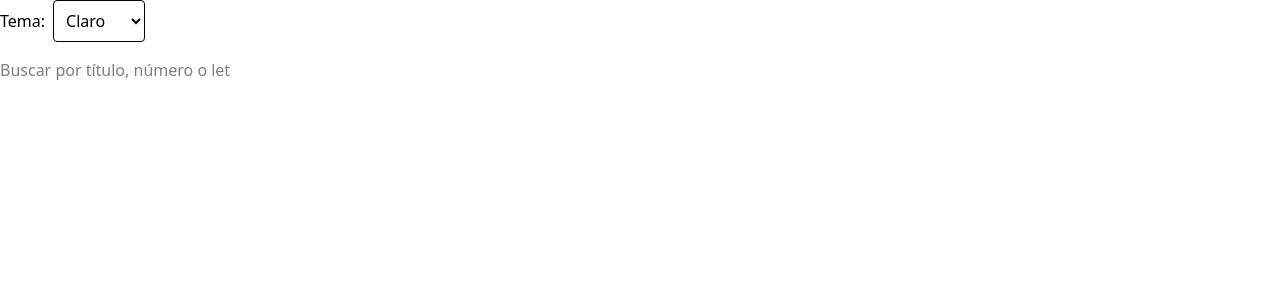
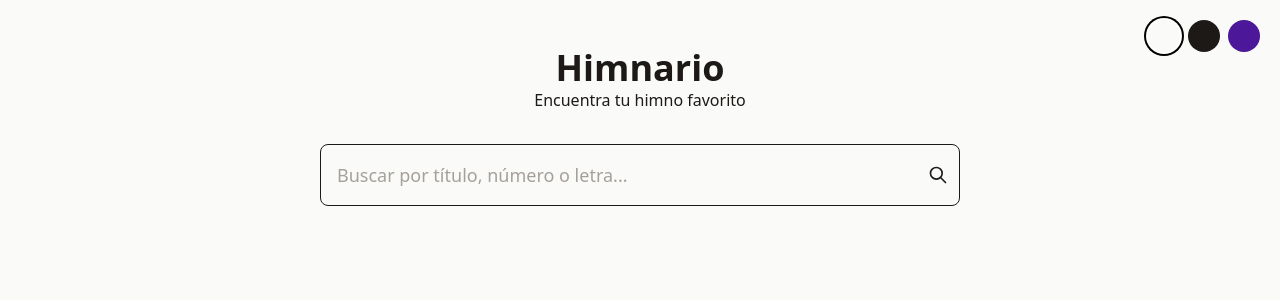
Before and after one commit to marln94/hymnary-app, a React (Vite) app: page / in a window 1280 px wide. Shown: the top 300 px of the page. Built offline with nearby package versions, Linux system fonts and the light colour scheme.

Commit message:
created theming structure

```diff
--- a/src/App.tsx
+++ b/src/App.tsx
@@ -1,13 +1,17 @@
 import { useEffect, useState } from "react";
 
 import "./App.css";
-import type { Song } from "./types";
+import type { Song, Theme, ThemeKey } from "./types";
+import { themes } from "./themes";
 
 import SearchBar from "./components/SearchBar";
 import SongViewer from "./components/SongViewer";
 import ThemeSelector from "./components/ThemeSelector";
 
 function App() {
+	const [themeKey, setThemeKey] = useState<ThemeKey>("light");
+	const [theme, setTheme] = useState<Theme>(themes[themeKey]);
+
 	const [songs, setSongs] = useState<Song[]>([]);
 	const [filter, setFilter] = useState<string>("");
 	const [selectedSong, setSelectedSong] = useState<Song | null>(null);
@@ -18,6 +22,10 @@ function App() {
 			.then((data: Song[]) => setSongs(data));
 	}, []);
 
+	useEffect(() => {
+		setTheme(themes[themeKey]);
+	}, [themeKey]);
+
 	const results = filter.trim()
 		? songs.filter(
 				(song) =>
@@ -27,21 +35,41 @@ function App() {
 		: [];
 
 	return (
-		<div className="">
-			<ThemeSelector />
+		<div className={`${theme.background} min-h-screen font-sans`}>
+			<main className="container mx-auto p-4 max-w-2xl">
+				<ThemeSelector
+					activeThemeKey={themeKey}
+					onChange={(key) => setThemeKey(key)}
+				/>
 
 				{!selectedSong ? (
 					<>
-					<SearchBar value={filter} onChange={setFilter} />
+						<header
+							className={`text-center my-8 ${theme.foreground}`}
+						>
+							<h1 className="text-4xl font-bold">Himnario</h1>
+							<p className="text-muted-foreground">
+								Encuentra tu himno favorito
+							</p>
+						</header>
+						<SearchBar
+							value={filter}
+							onChange={setFilter}
+							theme={theme}
+						/>
 
-					<ul className="mt-4">
+						<ul className="mt-6 space-y-2">
 							{results.map((song) => (
 								<li
 									key={song.number}
-								className="cursor-pointer"
+									className="p-4 bg-card rounded-lg cursor-pointer hover:bg-card/80 transition-colors"
 									onClick={() => setSelectedSong(song)}
 								>
+									<p
+										className={`font-semibold ${theme.foreground}`}
+									>
 										{song.number} - {song.title}
+									</p>
 								</li>
 							))}
 						</ul>
@@ -50,8 +78,10 @@ function App() {
 					<SongViewer
 						song={selectedSong}
 						onBack={() => setSelectedSong(null)}
+						theme={theme}
 					/>
 				)}
+			</main>
 		</div>
 	);
 }
--- a/src/components/SearchBar.tsx
+++ b/src/components/SearchBar.tsx
@@ -1,16 +1,36 @@
+import type { Theme } from "../types";
+
 type Props = {
 	value: string;
 	onChange: (value: string) => void;
+	theme: Theme;
 };
 
-function SearchBar({ value, onChange }: Props) {
+function SearchBar({ value, onChange, theme }: Props) {
 	return (
+		<div className="relative">
 			<input
 				type="text"
 				placeholder="Buscar por título, número o letra..."
 				value={value}
 				onChange={(e) => onChange(e.target.value)}
+				className={`w-full p-4 pr-10 text-lg bg-input border border-border rounded-lg focus:ring-2 focus:ring-primary focus:outline-none transition-colors ${theme.foreground} ${theme.placeholder}`}
 			/>
+			<svg
+				className={`absolute right-3 top-1/2 -translate-y-1/2 w-5 h-5 ${theme.foreground}`}
+				xmlns="http://www.w3.org/2000/svg"
+				fill="none"
+				viewBox="0 0 24 24"
+				stroke="currentColor"
+			>
+				<path
+					strokeLinecap="round"
+					strokeLinejoin="round"
+					strokeWidth={2}
+					d="M21 21l-6-6m2-5a7 7 0 11-14 0 7 7 0 0114 0z"
+				/>
+			</svg>
+		</div>
 	);
 }
 
--- a/src/components/SongViewer.tsx
+++ b/src/components/SongViewer.tsx
@@ -1,20 +1,54 @@
-import type { Song } from "../types";
+import type { Song, Theme } from "../types";
 type Props = {
 	song: Song;
 	onBack: () => void;
+	theme: Theme;
 };
 
-function SongViewer({ song, onBack }: Props) {
+function SongViewer({ song, onBack, theme }: Props) {
+	const sortedSections = [...song.sections].sort(
+		(a, b) => a.sort_index - b.sort_index,
+	);
 	return (
-		<div className="">
-			<button onClick={onBack} className="">
-				← Volver a la búsqueda
+		<div className="animate-fade-in">
+			<button
+				onClick={onBack}
+				className={`mb-8 flex items-center gap-2 ${theme.foreground} hover:text-foreground transition-colors cursor-pointer`}
+			>
+				<svg
+					className="w-5 h-5"
+					xmlns="http://www.w3.org/2000/svg"
+					fill="none"
+					viewBox="0 0 24 24"
+					stroke="currentColor"
+				>
+					<path
+						strokeLinecap="round"
+						strokeLinejoin="round"
+						strokeWidth={2}
+						d="M15 19l-7-7 7-7"
+					/>
+				</svg>
+				Volver a la búsqueda
 			</button>
-			<div>
-				<h1>
+			<div className={`text-center ${theme.foreground}`}>
+				<h1 className="text-3xl font-bold mb-2">
 					{song.number} - {song.title}
 				</h1>
-				<pre>{song.sections.map((section) => section.content)}</pre>
+				<div className="mt-8 text-2xl leading-loose">
+					{sortedSections.map((section, index) => (
+						<div key={index} className="mb-6">
+							<p className="font-semibold italic mb-2">
+								{section.section_type === "chorus"
+									? "Coro"
+									: `Estrofa ${section.sort_index}`}
+							</p>
+							<pre className="whitespace-pre-wrap font-sans">
+								{section.content.trim()}
+							</pre>
+						</div>
+					))}
+				</div>
 			</div>
 		</div>
 	);
--- a/src/components/ThemeSelector.tsx
+++ b/src/components/ThemeSelector.tsx
@@ -1,59 +1,42 @@
 // src/components/ThemeSelector.tsx
-import { useEffect, useState } from "react";
+import { useEffect } from "react";
+import { themes } from "../themes";
+import type { ThemeKey } from "../types";
 
-type ThemeKey = "light" | "dark" | "sepia";
-
-const themes: Record<ThemeKey, { name: string; class: string }> = {
-	light: {
-		name: "Claro",
-		class: "bg-white text-black",
-	},
-	dark: {
-		name: "Oscuro",
-		class: "bg-black text-white",
-	},
-	sepia: {
-		name: "Sepia",
-		class: "bg-sepia text-sepiaText",
-	},
+type Props = {
+	activeThemeKey: ThemeKey;
+	onChange: (value: ThemeKey) => void;
 };
 
-function ThemeSelector() {
-	const [theme, setTheme] = useState<ThemeKey>("light");
-
+function ThemeSelector({ activeThemeKey, onChange }: Props) {
 	useEffect(() => {
 		const stored = (localStorage.getItem("theme") as ThemeKey) || "light";
-		setTheme(stored);
-		applyTheme(stored);
+		onChange(stored);
 	}, []);
 
-	function applyTheme(selected: ThemeKey) {
-		document.documentElement.className = "";
-		const classes = themes[selected].class.split(" ");
-		classes.forEach((cls) => document.documentElement.classList.add(cls));
-	}
-
-	function handleChange(e: React.ChangeEvent<HTMLSelectElement>) {
-		const selected = e.target.value as ThemeKey;
-		setTheme(selected);
+	function handleChange(selected: ThemeKey) {
+		onChange(selected);
 		localStorage.setItem("theme", selected);
-		applyTheme(selected);
 	}
 
 	return (
-		<div className="mb-4">
-			<label className="mr-2 font-medium">Tema:</label>
-			<select
-				value={theme}
-				onChange={handleChange}
-				className="p-2 border rounded"
-			>
-				{Object.entries(themes).map(([key, t]) => (
-					<option key={key} value={key}>
-						{t.name}
-					</option>
+		<div className="absolute top-4 right-4">
+			<div className="flex items-center gap-2 rounded-full bg-card p-1">
+				{(Object.keys(themes) as ThemeKey[]).map((key) => (
+					<button
+						key={key}
+						onClick={() => handleChange(key)}
+						className={`w-8 h-8 rounded-full transition-all ${
+							themes[key].background
+						} ${
+							activeThemeKey === key
+								? "ring-2 ring-primary ring-offset-2 ring-offset-background"
+								: ""
+						}`}
+						aria-label={`Switch to ${themes[key].name} theme`}
+					/>
 				))}
-			</select>
+			</div>
 		</div>
 	);
 }
--- /dev/null
+++ b/src/themes.ts
@@ -0,0 +1,22 @@
+import type { Theme, ThemeKey } from "./types";
+
+export const themes: Record<ThemeKey, Theme> = {
+	light: {
+		name: "Claro",
+		background: "bg-stone-50",
+		foreground: "text-stone-900",
+		placeholder: "placeholder-stone-400",
+	},
+	dark: {
+		name: "Oscuro",
+		background: "bg-stone-900",
+		foreground: "text-stone-50",
+		placeholder: "placeholder-stone-500",
+	},
+	space: {
+		name: "Espacio",
+		background: "bg-violet-900",
+		foreground: "text-violet-50",
+		placeholder: "placeholder-violet-400",
+	},
+};
--- a/vite.config.ts
+++ b/vite.config.ts
@@ -5,4 +5,7 @@ import tailwindcss from "@tailwindcss/vite";
 // https://vite.dev/config/
 export default defineConfig({
 	plugins: [react(), tailwindcss()],
+	server: {
+		allowedHosts: true,
+	},
 });
```
Also changed, not shown: src/types.ts (+9 -0 lines). Lines whose indentation alone changed are shown as unchanged.
